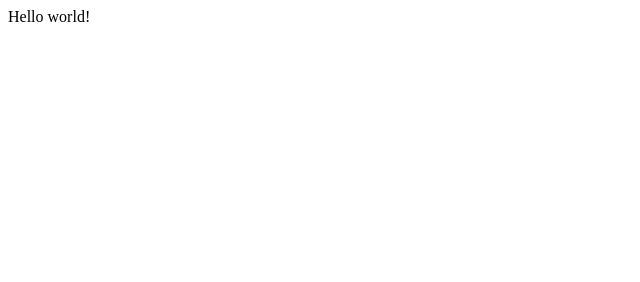
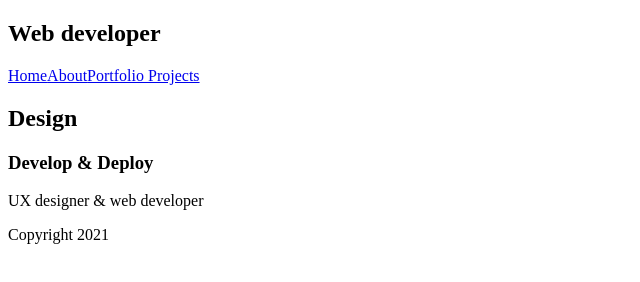
Before and after one commit to RoOcioo/gatsby-project, a Gatsby site: page / in a window 1280 px wide. Shown: the whole page, without its empty margins (0-640 px from the left). Built offline with nearby package versions, Linux system fonts and the light colour scheme; Gatsby itself is replaced by a stand-in of ours.

Commit message:
first commit gatsby project

```diff
--- /dev/null
+++ b/src/components/Layout.js
@@ -0,0 +1,17 @@
+import React from 'react'
+import Navbar from './Navbar'
+
+export default function Layout({ children }) {
+    return (
+        <div className= "layout">
+            <Navbar />
+            <div className= "content">
+                { /* content for each page */}
+             { children }
+            </div>
+            <footer>
+            <p>Copyright 2021</p>
+            </footer>
+        </div>
+    )
+}
--- /dev/null
+++ b/src/components/Navbar.js
@@ -0,0 +1,15 @@
+import { Link } from 'gatsby'
+import React from 'react'
+
+export default function Navbar() {
+    return (
+        <nav>
+            <h1> Web developer</h1>
+            <div className= "links">
+                <Link to="/">Home</Link>
+                <Link to="/about">About</Link>
+                <Link to="/projects">Portfolio Projects</Link>
+            </div>
+        </nav>
+    )
+}
--- a/src/pages/index.js
+++ b/src/pages/index.js
@@ -1,5 +1,16 @@
 import React from "react"
+import Layout from "../components/Layout"
 
 export default function Home() {
-  return <div>Hello world!</div>
+  return (
+    <Layout>
+    <section>
+      <div>
+        <h2>Design</h2>
+        <h3>Develop & Deploy</h3>
+        <p>UX designer & web developer</p>
+      </div>
+    </section>
+    </Layout>
+  )
 }
```
Also changed, not shown: src/pages/about.js (added, +16 -0 lines), src/pages/projects/index.js (added, +13 -0 lines), src/pages/projects/test.js (added, +9 -0 lines).
